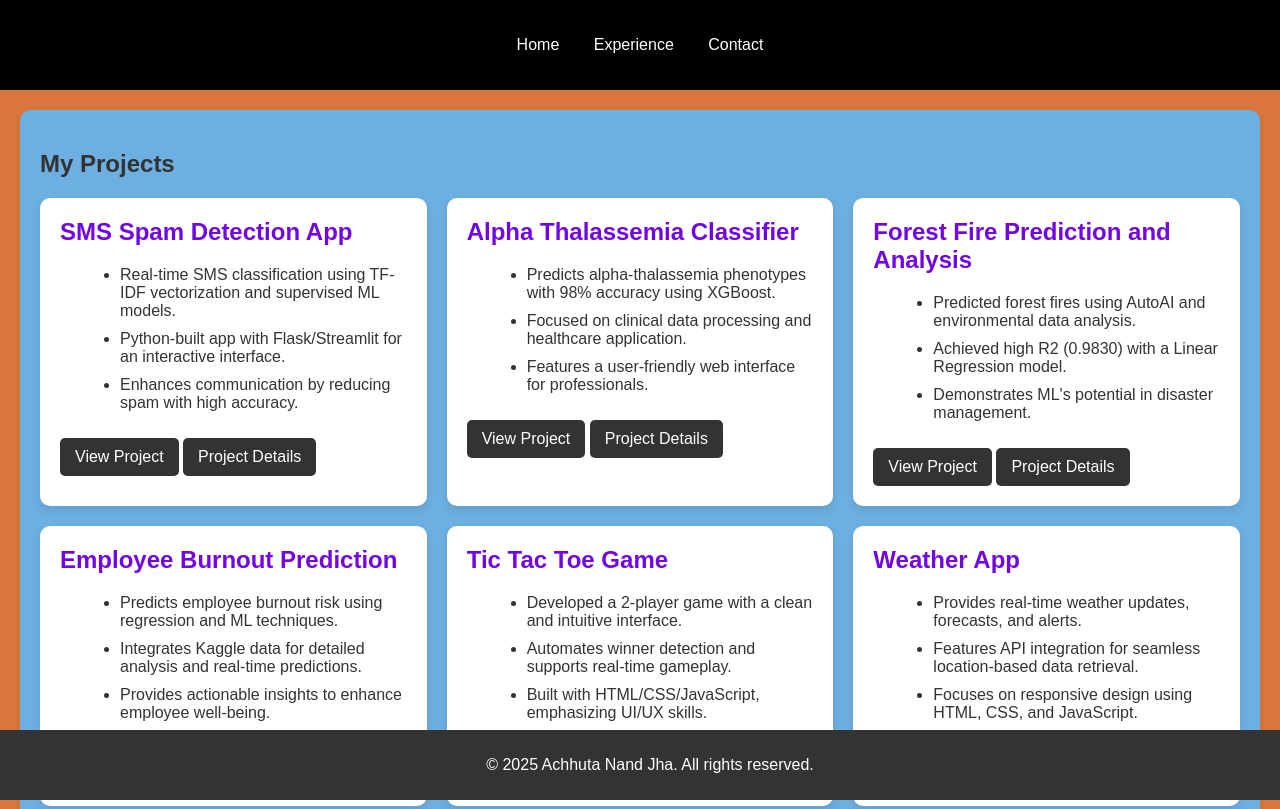
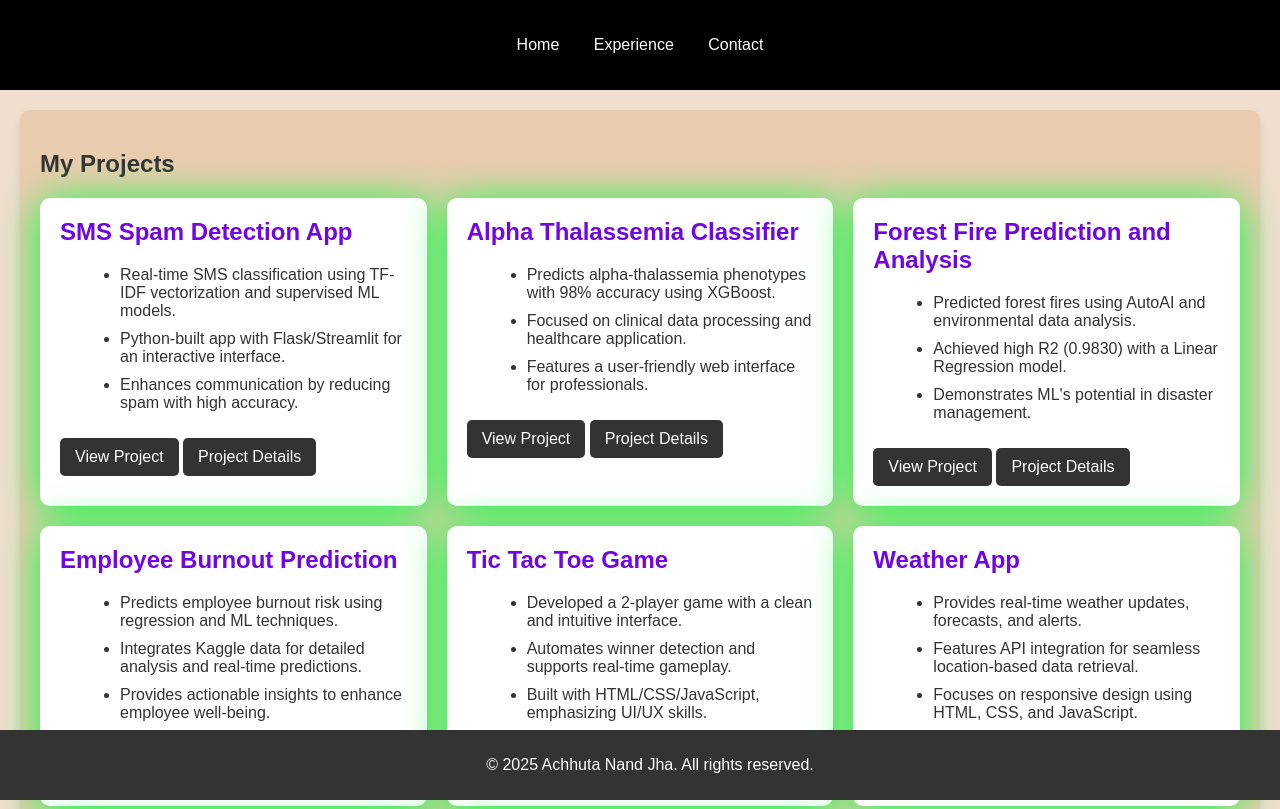
Before and after one commit to anjha1/portfolio-Projects, a plain HTML site: page index.html in a window 1280 px wide. Shown: the top 809 px of the page. Drawn offline with Linux system fonts and the light colour scheme.

Commit message:
Update index.html

```diff
--- a/index.html
+++ b/index.html
@@ -9,7 +9,7 @@
             font-family: Arial, sans-serif;
             margin: 0;
             padding: 0;
-            background-color: #da763d;
+            background-color:  #e9cfb7ab;;
             color: #333;
         }
 
@@ -38,7 +38,7 @@
         section {
             padding: 20px;
             margin: 20px;
-            background-color: #6dafe1;
+            background-color:  #d18e413b;;
             border-radius: 10px;
             box-shadow: 0 4px 8px rgba(0, 0, 0, 0.1);
         }
@@ -64,10 +64,12 @@
             background-color: #fff;
             border-radius: 10px;
             padding: 20px;
-            box-shadow: 0 4px 8px rgba(0, 0, 0, 0.1);
+            box-shadow: 0 4px 40px rgb(8, 254, 69); /* Sky blue shadow */
             transition: transform 0.3s ease;
+}
 
-        }
+
+
 
         .project-card:hover {
             transform: translateY(-10px);
```
